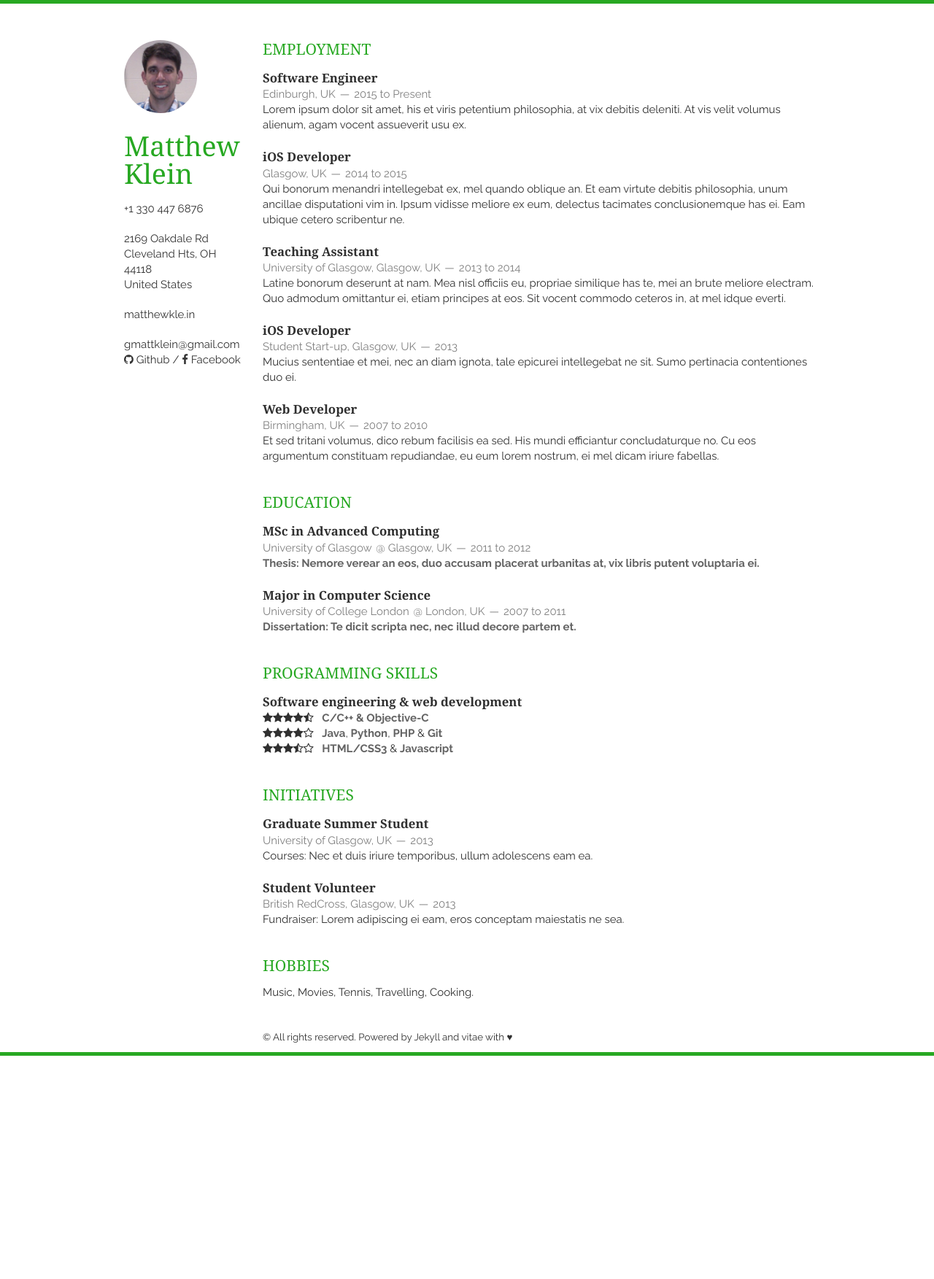
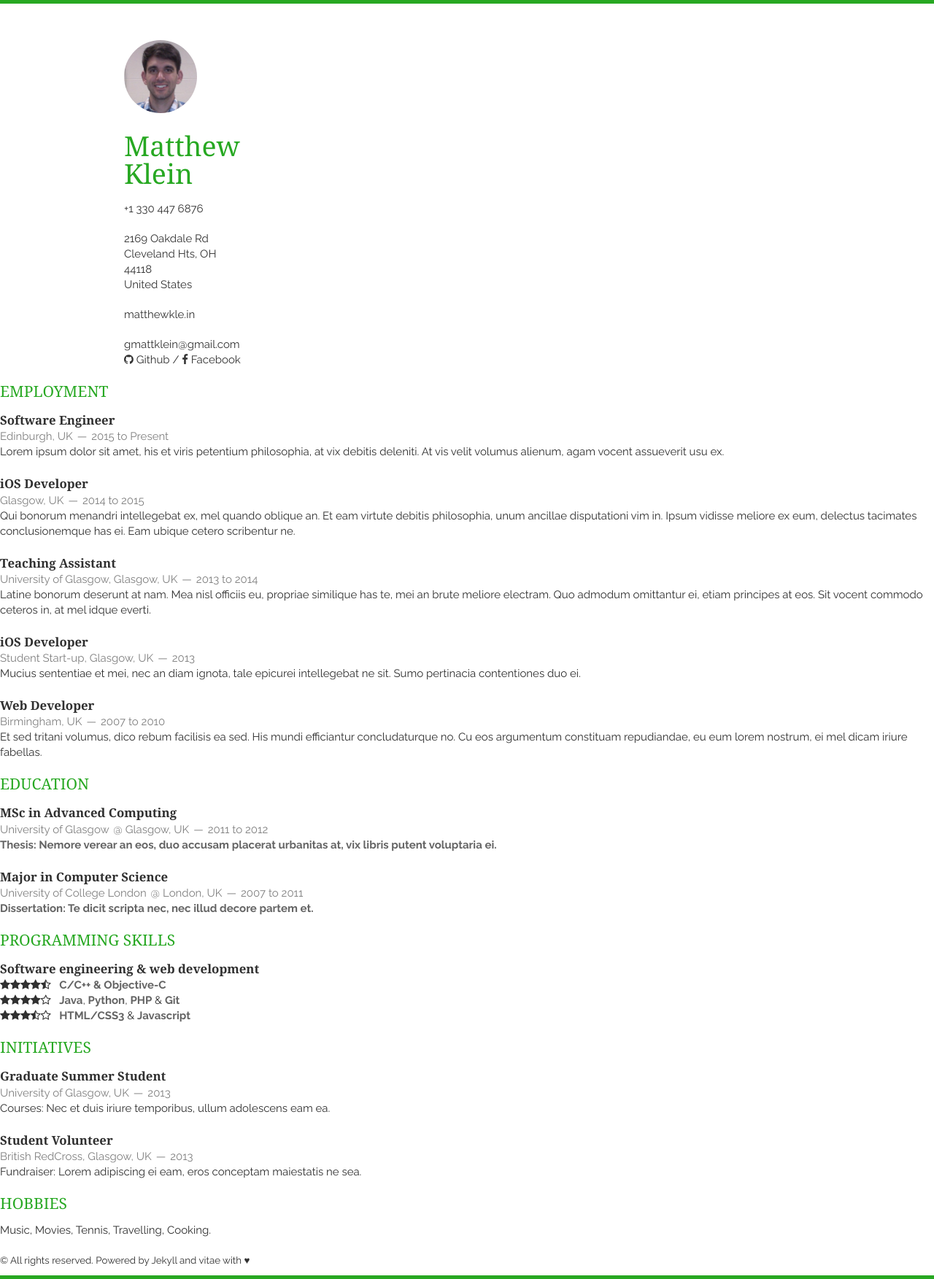
Before and after one commit to kleinma/kleinma.github.io, a Jekyll site: the page built from index.html, in a window 1280 px wide. Shown: the whole page at 73% size. Built offline with Jekyll 4.4.1, drawn with Linux system fonts in a browser that asks for light colours; nearby versions of some CDN libraries; Markdown is read by kramdown in place of the engine named in the settings; the list of posts is cut into pages by our own code; before the commit the page ends 1447 px from its top, so only the background shows below that.

Commit message:
Separated content and sidebar.

```diff
--- a/_includes/sidebar.html
+++ b/_includes/sidebar.html
@@ -2,7 +2,7 @@
     <header class="three columns">
         <img src="{{ site.baseurl }}static/img/profile.png" class="me">
         <h1>{{ site.name }}</h1>
-	{% if page.title == "Resume" %}
+	{% if page.title == "R" %}
 	{% else %}
 	{% endif %}
         <p>
@@ -25,13 +25,4 @@
             <a href="https://facebook.com/{{ site.facebook }}"><i class="fa fa-facebook"></i> Facebook</a>
         </p>
     </header>
-    <div class="thirteen columns clearfix">
-
-        {{ content }}
-
-    <footer class="thirteen columns">
-        <p>© All rights reserved. Powered by <a href="http://jekyllrb.com/">Jekyll</a> and
-            <a href="https://www.github.com/biomadeira/vitae">vitae</a> with ♥</p>
-    </footer>
-    </div>
 </div>
--- a/_layouts/layout.html
+++ b/_layouts/layout.html
@@ -6,6 +6,16 @@
 <body>
 
 {% include sidebar.html %}
+
+<div class="thirteen columns clearfix">
+
+  {{ content }}
+
+  <footer class="thirteen columns">
+    <p>© All rights reserved. Powered by <a href="http://jekyllrb.com/">Jekyll</a> and
+      <a href="https://www.github.com/biomadeira/vitae">vitae</a> with ♥</p>
+  </footer>
+</div>
 
 <script>
   (function(i,s,o,g,r,a,m){i['GoogleAnalyticsObject']=r;i[r]=i[r]||function(){
```
